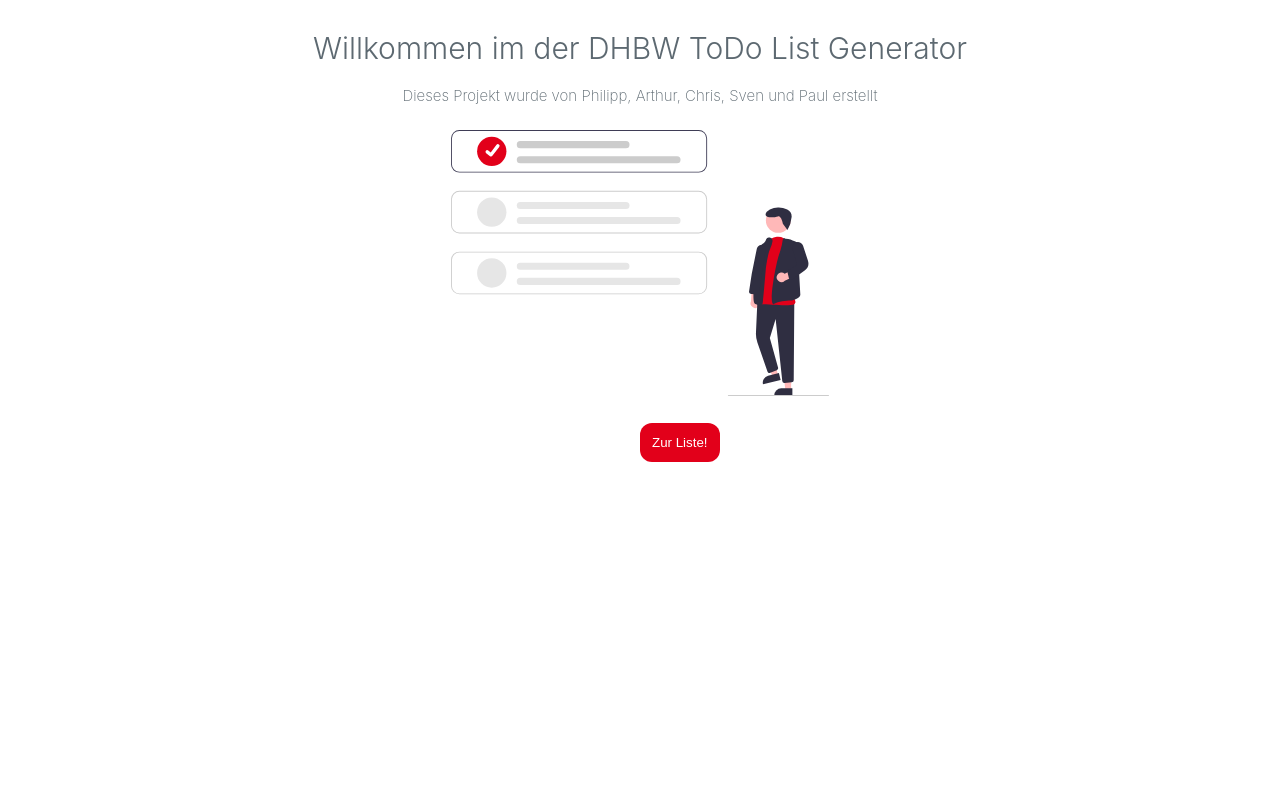
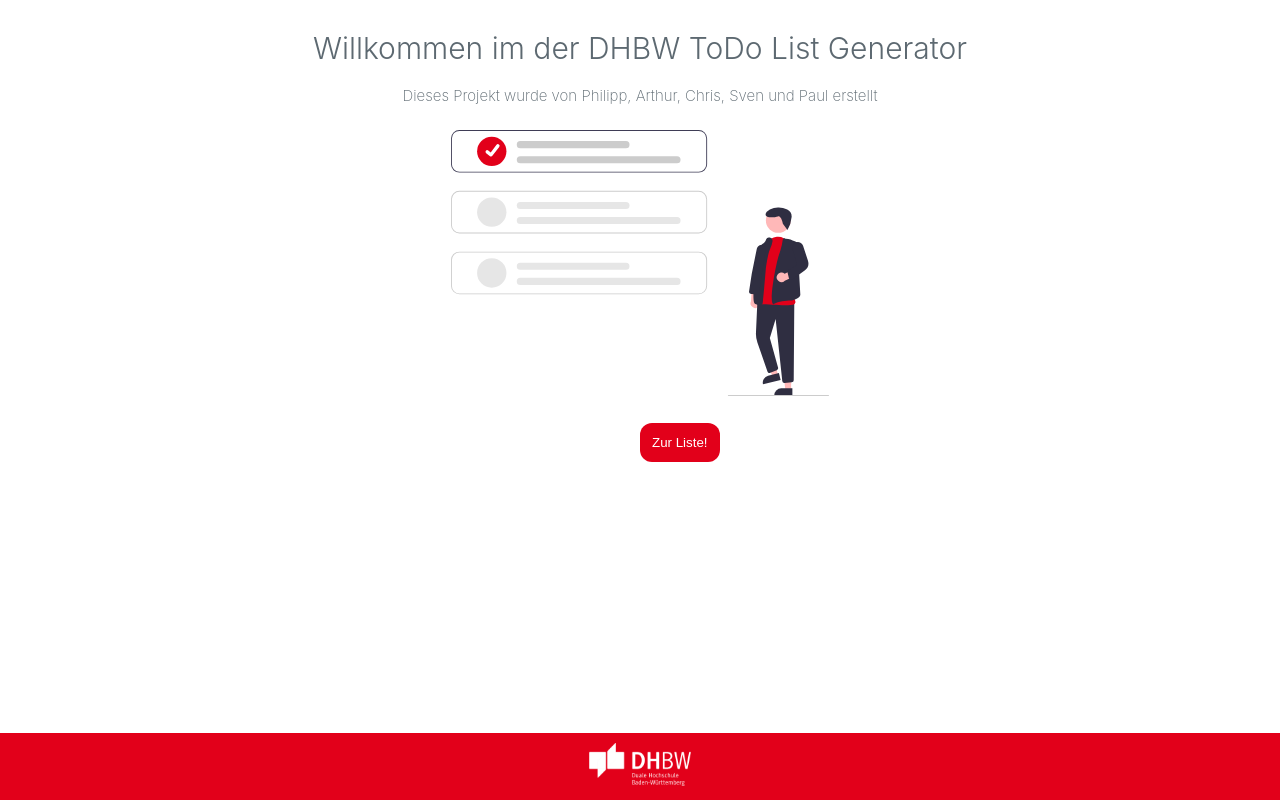
Before and after one commit to Schuppel1/dhbw-react-toDo-List-App, a React (Create React App) app in the folder dhbw-todo/: page / in a window 1280 px wide. Built offline with nearby package versions, Linux system fonts and the light colour scheme.

Commit message:
footer component

```diff
--- a/dhbw-todo/src/components/StartPageComponent/startPageComponent.js
+++ b/dhbw-todo/src/components/StartPageComponent/startPageComponent.js
@@ -1,10 +1,13 @@
 import React from "react";
 import logo from '../../hero_image.svg';
+import footer_logo from '../../footer_logo_weiß.png';
 import { WelcomeComponent } from "../welcomeComponent/welcomeComponent";
+import { FooterComponent } from "../footerComponent/footerComponent";
 
 export const StartPageComponent = () => {
 
     return <>
     <WelcomeComponent src={logo} alt={"Person with a List"} team={"Philipp, Arthur, Chris, Sven und Paul"} visibility={true}/>
+    <FooterComponent src={footer_logo} alt={"DHBW Logo"}/>
     </>
 };
--- /dev/null
+++ b/dhbw-todo/src/components/footerComponent/footerComponent.css
@@ -0,0 +1,14 @@
+.footer {
+    position: fixed;
+    left: 0;
+    bottom: 0;
+    width: 100%;
+    background-color: #e2001a;
+    color: white;
+    text-align: center;
+ }
+
+ .footerImg {
+    width: 8%;
+    margin: 10px;
+ }
--- /dev/null
+++ b/dhbw-todo/src/components/footerComponent/footerComponent.js
@@ -0,0 +1,12 @@
+import React, {useState} from "react";
+import "./footerComponent.css";
+
+export const FooterComponent = ({src, alt}) => {
+
+return <>
+<div class="footer">
+<img class="footerImg" src={src} alt={alt}/>
+  </div>
+</>
+
+}
--- a/dhbw-todo/src/components/welcomeComponent/welcomeComponent.js
+++ b/dhbw-todo/src/components/welcomeComponent/welcomeComponent.js
@@ -7,12 +7,14 @@
     const [internalVisibility, setVisibility] = useState(visibility);
 
 
-    const welcomeMessage =<div class="welcomeScreen">
+    const welcomeMessage =<>
+        <div class="welcomeScreen">
         <h1 id="welcomeHeader">Willkommen im der DHBW ToDo List Generator </h1>
         <p id="team">Dieses Projekt wurde von {team} erstellt</p>
         <img class="logo" src={src} alt={alt}/>
         <button class="welcomeComponentButton" onClick={versteckeKomponente}>Zur Liste!</button>
-    </div>
+        </div>
+     </>
 
 
     function versteckeKomponente() {
```
Also changed, not shown: dhbw-todo/src/components/welcomeComponent/welcomeComponent.css (line endings or trailing spaces), dhbw-todo/src/footer_logo.svg (added), dhbw-todo/src/footer_logo_weiß.png (added).
